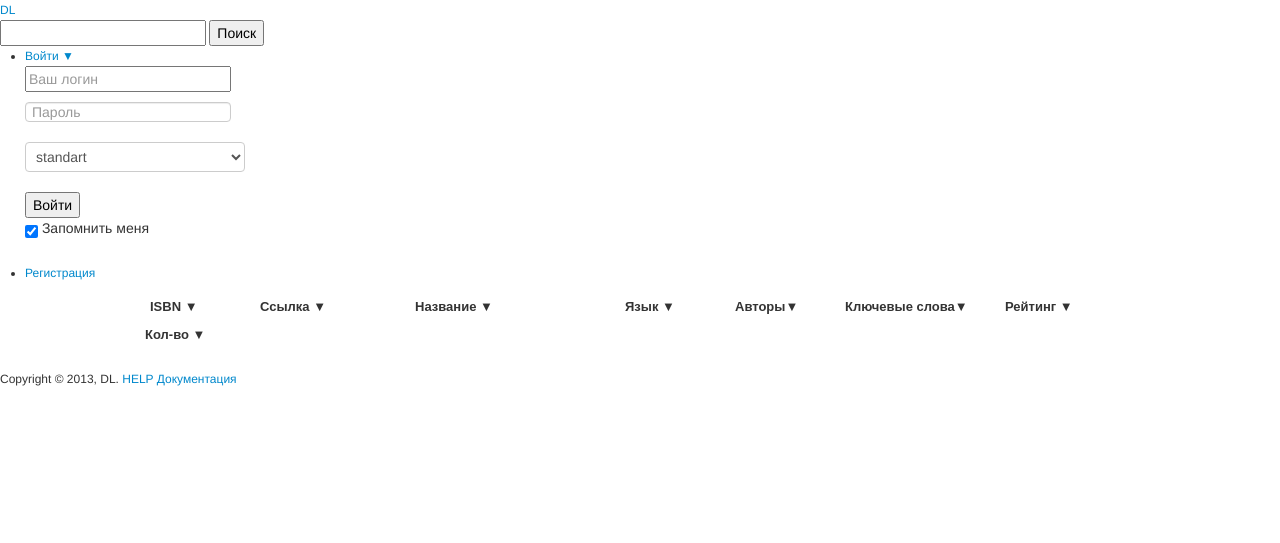
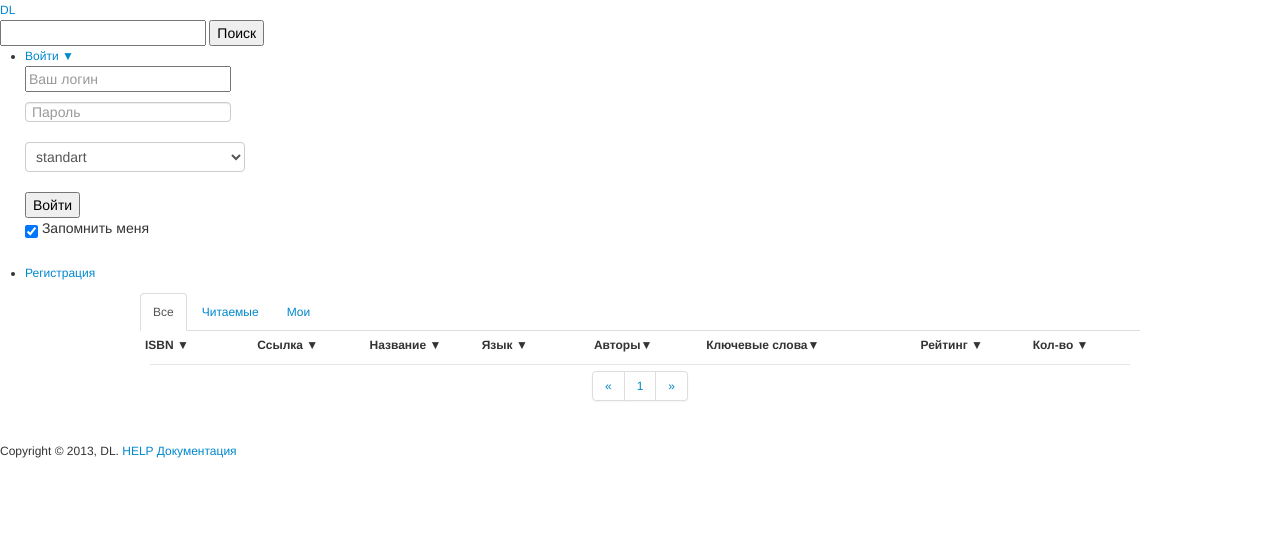
Before and after one commit to arhoont/DistributedLibrary, a Django app: template templates/library/index.html in a window 1280 px wide. Shown: the top 543 px of the page. Run offline with Django 3.2, Linux system fonts and the light colour scheme; the template is opened without the code that fills it, so the values that code supplies are empty; some libraries are stand-ins or nearby versions.

Commit message:
table magic

```diff
--- a/library/static/css/base.css
+++ b/library/static/css/base.css
@@ -4,41 +4,10 @@ body{
 table{
     font-size: 12px;
 }
+.separator {
+    background-color: #e5e5e5;
+    border-bottom: 1px solid #ffffff;
+    height: 1px;
+    margin: 0 10px 0 10px;
 
-#content{
-    width: 1000px;
-    margin: 0 auto;
 }
-.isbnColum{
-    width: 100px;
-}
-.ozonColum{
-    width: 100px;
-}
-.titleColum{
-    width: 100px;
-}
-.langColum{
-    width: 100px;
-}
-.authColum{
-    width: 100px;
-    max-width: 100px;
-}
-.keyColum{
-    width: 200px;
-}
-.ratingColum{
-    width: 100px;
-}
-.countColum{
-    width: 100px;
-}
-td {
-    display: block;
-    text-align: left;
-    overflow: hidden;
-    white-space: nowrap;
-    text-overflow: ellipsis;
-    word-wrap: normal;
-}
--- a/library/static/css/index.css
+++ b/library/static/css/index.css
@@ -1,99 +1,34 @@
-/*table*/
-/*=========================*/
-#mtable {
-    /*height: 400px;*/
-    width: 1100px;
+
+#content{
+    width: 1000px;
     margin: 0 auto;
-    font-size: 13px;
-    font-family: sans-serif;
 }
-
-#tabs {
-    line-height: 20px;
-    height: 20px;
-    font-family: sans-serif;
-    font-weight: bold;
-    color: #4a57c2;
+.isbnColum{
+    width: 100px;
 }
-
-.tab {
-    cursor: pointer;
-    float: left;
-    border-top: 2px solid #0d3349;
-    border-left: 2px solid #0d3349;
-    border-right: 2px solid #0d3349;
-    border-top-right-radius: 4px;
-    border-top-left-radius: 4px;;
-    padding: 0px 3px 0px 3px;
+.ozonColum{
+    width: 100px;
 }
-
-.tab:hover {
+.titleColum{
+    width: 100px;
 }
-
-.tab:active {
-    position: relative;
-    top: 1px;
+.langColum{
+    width: 100px;
 }
-
-.tabActive {
-    background-color: #ececec;
+.authColum{
+    width: 100px;
+    max-width: 100px;
 }
-
-#rows {
-    border-top: 2px solid #0d3349;
+.keyColum{
+    width: 200px;
 }
-
-.oneRow {
-    line-height: 25px;
-    height: 25px;
+.ratingColum{
+    width: 100px;
 }
-
-.headRow {
-    line-height: 25px;
-    height: 25px;
+.countColum{
+    width: 100px;
 }
-
-.blockIsbn {
-    margin-left: 5px;
-    width: 100px;
-    float: left;
-}
-
-.blockOzon {
-    width: 145px;
-    float: left;
-}
-
-.blockTitle {
-    width: 200px;
-    float: left;
-}
-
-.blockAuthor {
-    width: 200px;
-    float: left;
-
-}
-.blockLanguage {
-    width: 100px;
-    float: left;
-}
-
-.blockKeyWords {
-    width: 150px;
-    float: left;
-}
-
-.blockRating {
-    width: 100px;
-    float: left;
-}
-.blockCount {
-    width: 100px;
-    float: left;
-}
-
-.blocks {
+#mtable td {
     display: block;
     text-align: left;
     overflow: hidden;
@@ -101,55 +36,12 @@
     text-overflow: ellipsis;
     word-wrap: normal;
 }
-
-.blocks:hover {
-
+#mtable{
+    margin-bottom: 5px;
 }
-
-.blockHeads {
-    border-radius: 3px;
-    cursor: pointer;
-    display: block;
-    text-align: left;
-    font-weight: bold;
+#fmtable {
+    margin-top: 5px;
 }
-
-.blockHeads:hover {
-    background-color: #e8e8e8;
+#tabletabs{
+    margin-bottom: 0px;
 }
-
-#fmtable {
-    height: 30px;
-    border-top: 2px solid #0d3349;
-    color: #4a57c2;
-}
-
-.navBut {
-    margin-left: 5px;
-    float: left;
-    width: 70px;
-}
-
-
-
-#page {
-    border-radius: 3px;
-    border: 1px solid #888888;
-    padding: 2px;
-    margin-left: 5px;
-    float: left;
-    width: 30px;
-    text-align: center;
-    font-weight: bold;
-}
-
-#navig {
-    padding-top: 3px;
-    height: 20px;
-    width: 250px;
-    margin: 0 auto;
-}
-
-.uBook {
-    background: rgba(0, 252, 8, 0.37);
-}
--- a/library/static/js/index.js
+++ b/library/static/js/index.js
@@ -13,14 +13,14 @@ var sort ={
 };
 function castPage(){
     tableReq();
-    $("#prevBut").click(function () {
-        if ((page.num > 1) && ($("#prevBut").hasClass('actNB'))) {
+    $("#prevButP").click(function (e) {
+        if ((page.num > 1) && (!$("#prevBut").hasClass('disabled'))) {
             page.num--;
             tableReq();
         }
     });
-    $("#nextBut").click(function () {
-        if ($("#nextBut").hasClass('actNB')) {
+    $("#nextButA").click(function (e) {
+        if (!$("#nextBut").hasClass('disabled')) {
             page.num++;
             tableReq();
         }
@@ -46,6 +46,10 @@ function castPage(){
     var d = new Date()
     var n = d.getTimezoneOffset();
     console.log(n);
+    $('#tabletabs a').click(function (e) {
+        e.preventDefault();
+        $(this).tab('show');
+    })
 }
 
 function changeSort(field){
@@ -98,19 +102,22 @@ function castMainTable(objForm) {
 //        listed += '<div class="separator"></div>';
         $("#rows").append(listed);
     }
+
+
     $("#page").html(page.num.toString());
     if (objForm.count<=page.num*page.size) {
-        $("#nextBut").removeClass("actNB");
-        $("#nextBut").addClass("nactNB");
+//        $("#nextBut").removeClass("actNB");
+        $("#nextBut").addClass("disabled");
     } else {
-        $("#nextBut").removeClass("nactNB");
-        $("#nextBut").addClass("actNB");
+        $("#nextBut").removeClass("disabled");
+//        $("#nextBut").addClass("actNB");
     }
     if (page.num == 1) {
-        $("#prevBut").removeClass("actNB");
-        $("#prevBut").addClass("nactNB");
+        $("#prevBut").addClass("disabled");
+//        $("#prevBut").addClass("disabled");
     } else {
-        $("#prevBut").removeClass("nactNB");
-        $("#prevBut").addClass("actNB");
+        $("#prevBut").removeClass("disabled");
+//        $("#prevBut").addClass("actNB");
     }
+
 }
--- a/templates/library/index.html
+++ b/templates/library/index.html
@@ -9,15 +9,17 @@
 {% endblock %}
 
 {% block content %}
-
+    <ul class="nav nav-tabs" id="tabletabs">
+        <li class="active"><a href="#">Все</a></li>
+        <li><a href="#">Читаемые</a></li>
+        <li><a href="#">Мои</a></li>
+    </ul>
     <table class="table table-striped table-condensed" id="mtable">
         {#        <div id="tabs">#}
         {#            <div class="tab tabActive">Все</div>#}
         {#            <div class="tab">Читаемые</div>#}
         {#            <div class="tab">Мои</div>#}
         {#        </div>#}
-
-        {#        <div class="separator"></div>#}
         <thead>
         <tr class="headRow">
             <th class="blockIsbn blockHeads isbnColum" onclick="changeSort('isbn')" >ISBN <span>&#x25BC;</span></th>
@@ -34,13 +36,14 @@
         <tbody id="rows">
 
         </tbody>
-        {#        <div id="fmtable">#}
-        {#            <div id="navig">#}
-        {#                <button id="prevBut" class="navBut isButton">Назад</button>#}
-        {#                <div id="page" class="">1</div>#}
-        {#                <button id="nextBut" class="navBut isButton">Вперед</button>#}
-        {#            </div>#}
-        {#        </div>#}
     </table>
+    <div class="separator"></div>
+    <div class="pagination pagination-centered" id="fmtable">
+        <ul>
+            <li id="prevBut"><a href="#" id="prevButP">&laquo;</a></li>
+            <li><a id="page">1</a></li>
+            <li id="nextBut"><a href="#" id="nextButA">&raquo;</a></li>
+        </ul>
+    </div>
 
 {% endblock %}
```
